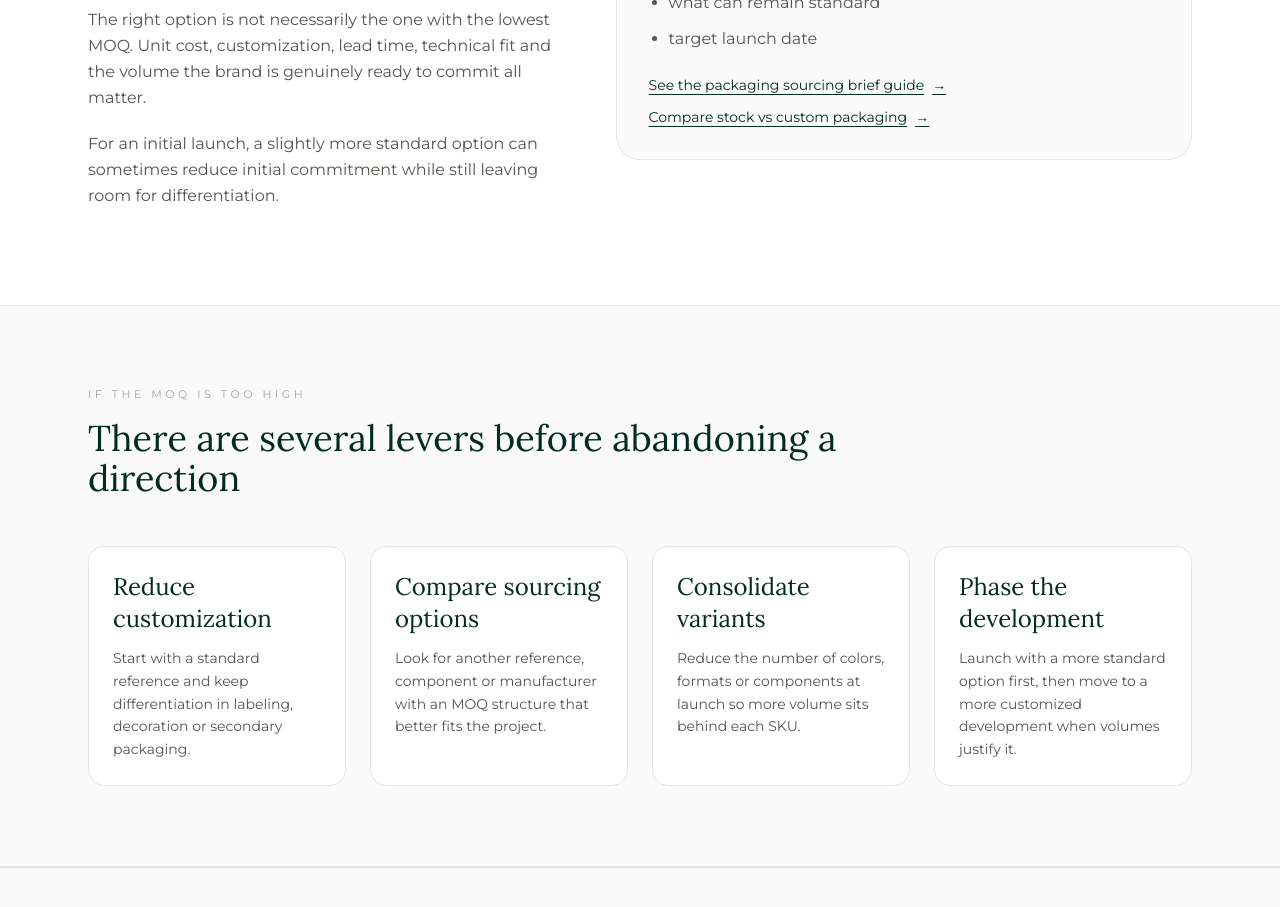
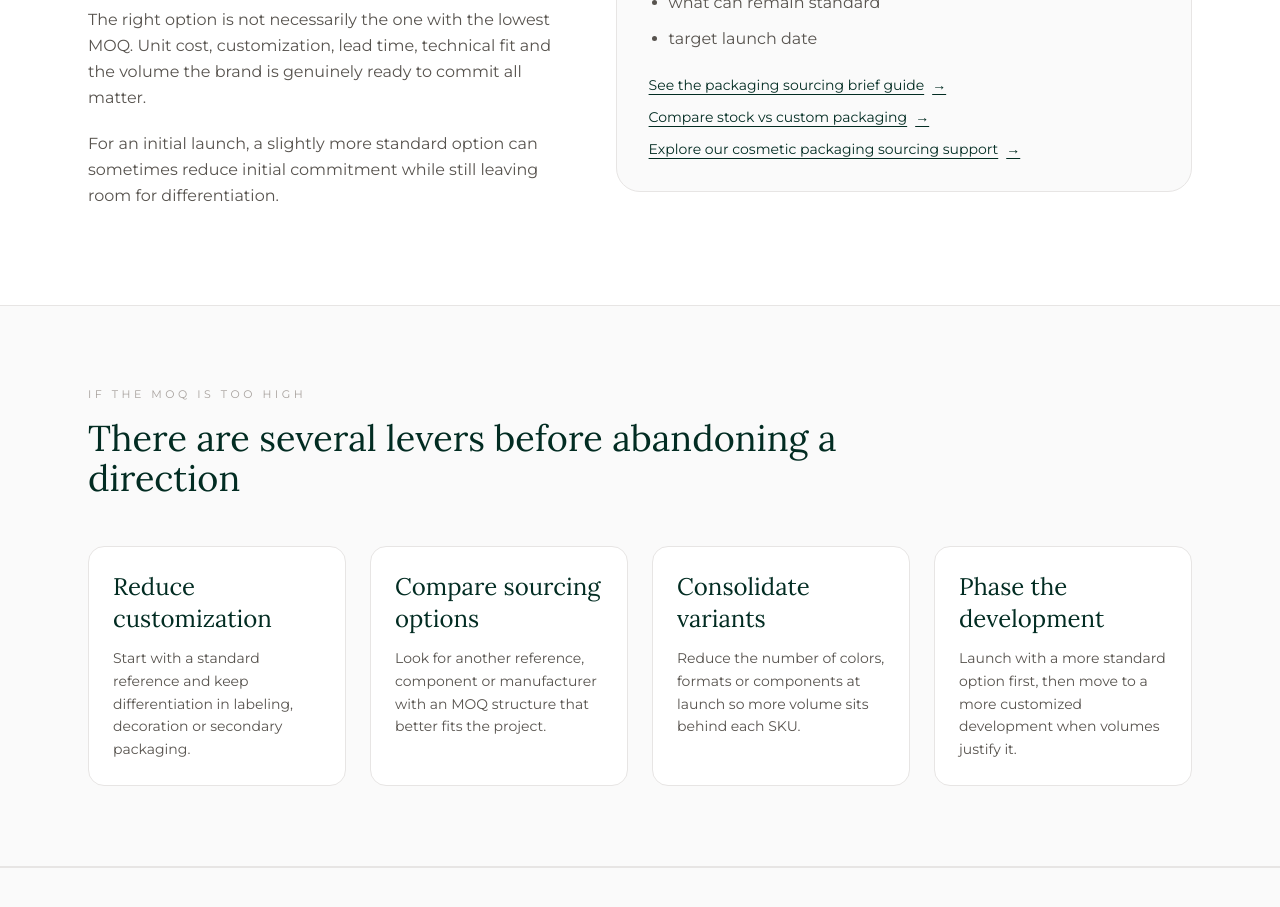
Before and after one commit to cathy6140/-Elmvale-Global-.github.io, a React (Vite) app: page /cosmetic-packaging-moq in a window 1280 px wide. Shown: the part 2560-3467 px from the top of the page. Built offline with nearby package versions, Linux system fonts and the light colour scheme.

Commit message:
SEO: improve src/pages/CosmeticPackagingMoq.tsx

```diff
--- a/src/pages/CosmeticPackagingMoq.tsx
+++ b/src/pages/CosmeticPackagingMoq.tsx
@@ -174,6 +174,9 @@ const CosmeticPackagingMoq: React.FC = () => {
               <Link to={localizedPath("/stock-vs-custom-packaging", language)} className="inline-flex items-center gap-2 text-sm text-brand-dark underline underline-offset-4">
                 {fr ? "Comparer packaging stock et custom" : "Compare stock vs custom packaging"} <span aria-hidden="true">→</span>
               </Link>
+              <Link to={localizedPath("/sourcing", language)} className="inline-flex items-center gap-2 text-sm text-brand-dark underline underline-offset-4">
+                {fr ? "Découvrir notre accompagnement sourcing packaging" : "Explore our cosmetic packaging sourcing support"} <span aria-hidden="true">→</span>
+              </Link>
             </div>
           </div>
         </div>
```
